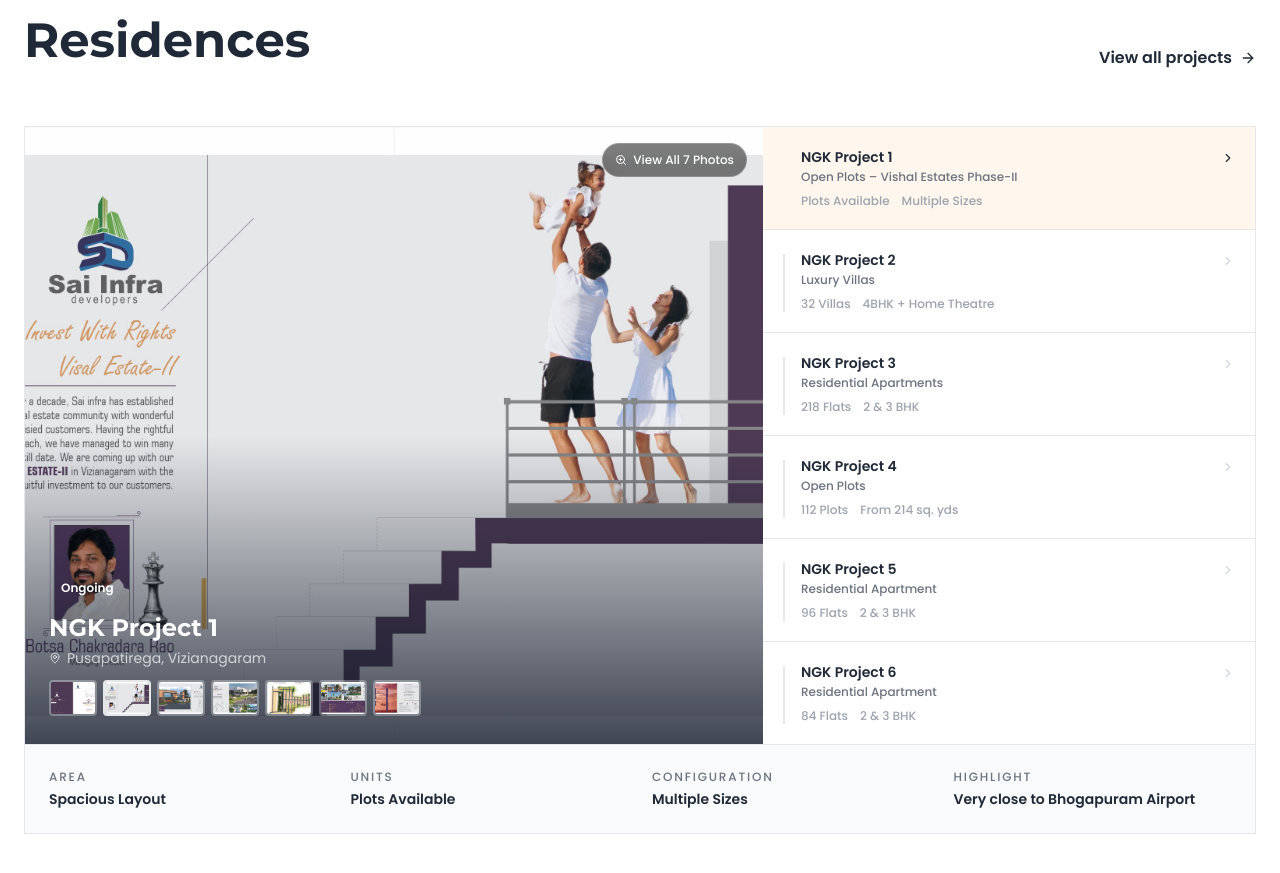
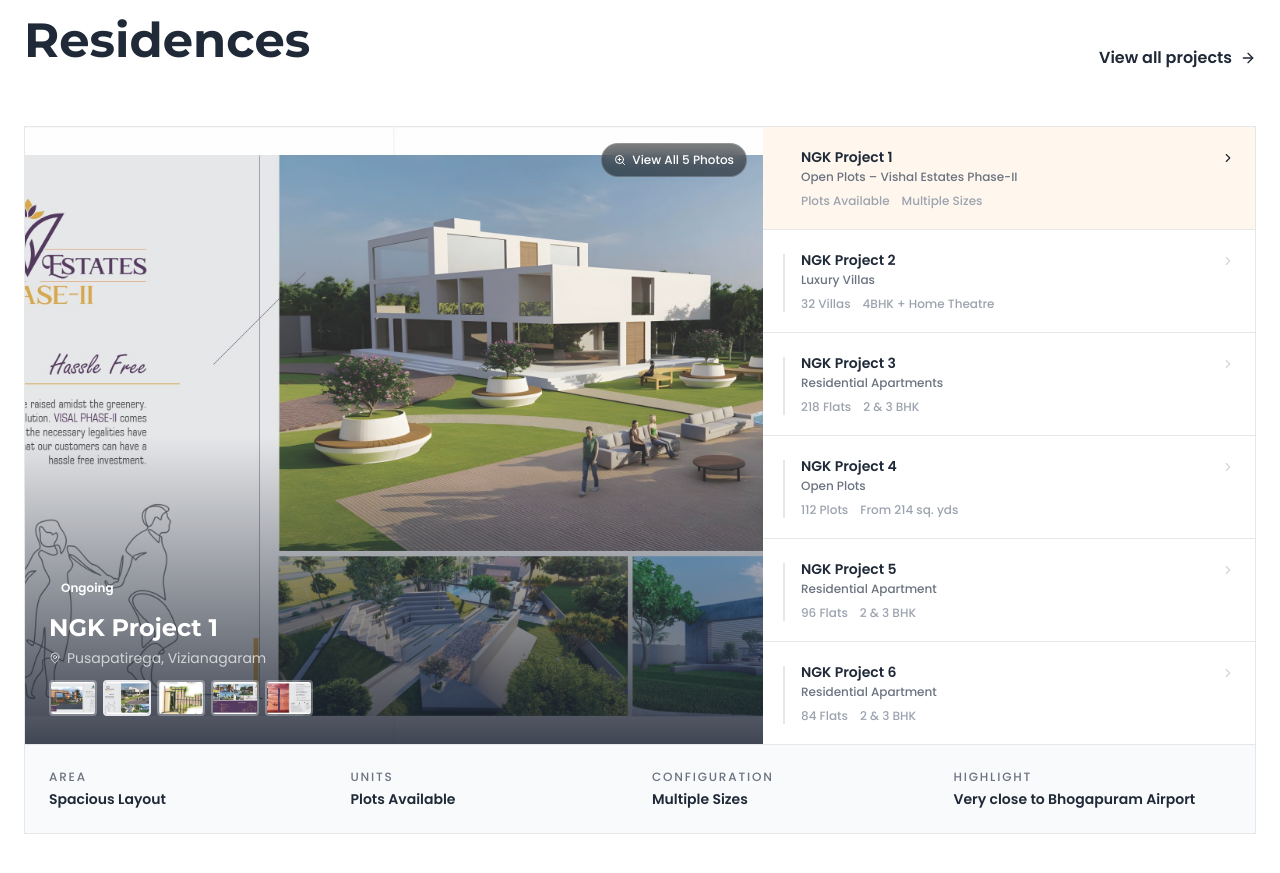
Before and after one commit to karthik1765/NGK-Infra_Main, a React (Vite) app: page / in a window 1280 px wide. Shown: the part 2069-2942 px from the top of the page. Built offline with nearby package versions, Linux system fonts and the light colour scheme.

Commit message:
Remove 1st and 2nd brochure images (page1 and page2) from NGK Project 1 gallery

```diff
--- a/src/app/pages/Home.tsx
+++ b/src/app/pages/Home.tsx
@@ -33,8 +33,6 @@ const STATS = [
 ];
 
 const VISHAL_GALLERY = [
-  { src: "/projects/vishal-estates-phase2/page1.jpg", caption: "Brochure Cover Page" },
-  { src: "/projects/vishal-estates-phase2/page2.jpg", caption: "Salient Features & Vastu" },
   { src: "/projects/vishal-estates-phase2/page3.jpg", caption: "Amenities & Clubhouse" },
   { src: "/projects/vishal-estates-phase2/page4.jpg", caption: "Layout Plan" },
   { src: "/projects/vishal-estates-phase2/page5.jpg", caption: "Location Map" },
--- a/src/app/pages/ProjectDetail.tsx
+++ b/src/app/pages/ProjectDetail.tsx
@@ -26,8 +26,6 @@ const PROJECT_DATA = {
     ],
     coverImage: "/projects/vishal-estates-phase2/page3.jpg",
     gallery: [
-      { src: "/projects/vishal-estates-phase2/page1.jpg", caption: "Brochure Cover Page – Vishal Estates Phase-II" },
-      { src: "/projects/vishal-estates-phase2/page2.jpg", caption: "Salient Features & Location Advantages" },
       { src: "/projects/vishal-estates-phase2/page3.jpg", caption: "Family Come First – Amenities & Clubhouse" },
       { src: "/projects/vishal-estates-phase2/page4.jpg", caption: "Together We Grow – Master Layout Plan" },
       { src: "/projects/vishal-estates-phase2/page5.jpg", caption: "Location & Route Map" },
```
